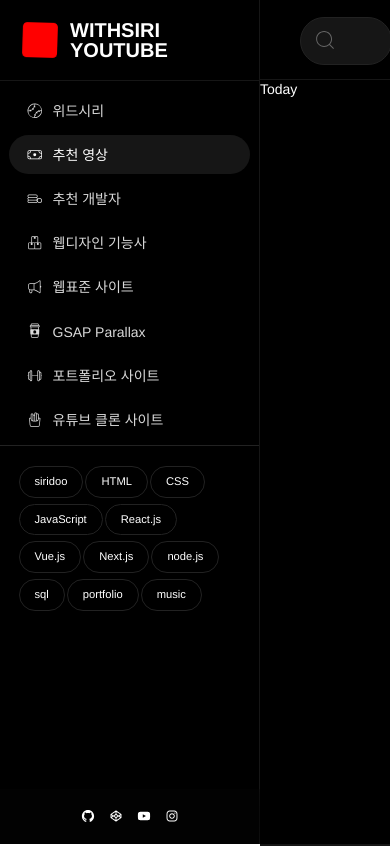
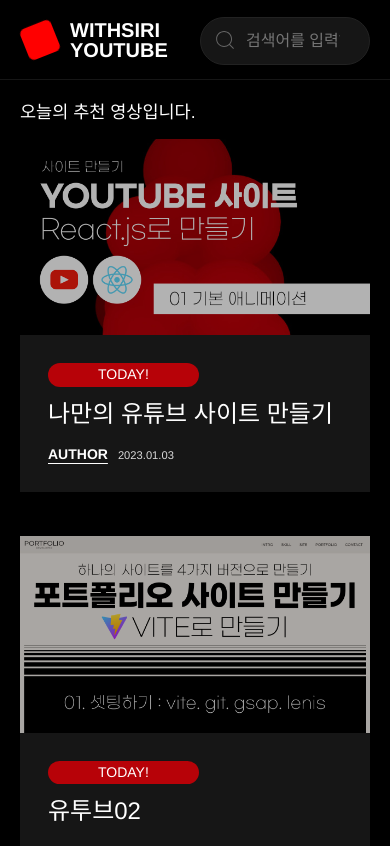
Before and after one commit to withsiri/withsiri-youtube, a React (Create React App) app: page /today in a window 390 px wide. Shown: the top 846 px of the page. Built offline with nearby package versions, Linux system fonts and the light colour scheme; a web font is replaced by a local one.

Commit message:
추천 영상 작업

```diff
--- a/src/assets/scss/section/_header.scss
+++ b/src/assets/scss/section/_header.scss
@@ -1,5 +1,9 @@
 .header_logo {
     border-bottom: 1px solid var(--black100);
+
+    @media (max-width: 800px){
+        border-bottom: 0;
+    }
 
     a {
         display: flex;
@@ -103,6 +107,10 @@
     background-color: var(--blackAlpha100);
     backdrop-filter: blur(10px);
 
+    @media (max-width: 800px){
+        display: none;
+    }
+
     li {
         display: inline-block;
 
--- a/src/assets/scss/section/_layout.scss
+++ b/src/assets/scss/section/_layout.scss
@@ -4,8 +4,7 @@
     top: 0;
     width: 260px;
     height: 100%;
-    z-index: 1000;
-    background-color: #000;
+    z-index: 10000;
     overflow-y: auto;
     border-right: 1px solid var(--black100);
 }
@@ -14,7 +13,6 @@
     min-height: 100vh;
     margin: 0 auto;
     padding-left: 260px;
-    background-color: #000
 }
 #footer {
     background-color: var(--black100);
@@ -25,3 +23,25 @@
     color: var(--black400);
     font-size: 0.8rem;
 }
+
+@media (max-width: 800px) {
+    #header {
+        left: -260px;
+
+        h1 {
+            position: fixed;
+            left: 0;
+            top: 0;
+        }
+    }
+
+    #main {
+        padding-left: 0;
+    }
+
+    #footer {
+        width: 100%;
+        margin-left: 0;
+
+    }
+}
--- a/src/assets/scss/section/_search.scss
+++ b/src/assets/scss/section/_search.scss
@@ -24,3 +24,23 @@
         color: var(--white);
     }
 }
+
+@media (max-width: 800px){
+    .search_inner {
+        position: fixed;
+        left: 0;
+        top: 0;
+        width: 100%;
+        z-index: 1000;
+        background-color: var(--blackAlpha500);
+        backdrop-filter: blur(10px);
+        padding: 17px 20px 17px 200px;
+
+        label {
+            left: 213px;
+        }
+        input {
+            padding: 14px 14px 14px 45px;
+        }
+    }
+}
--- /dev/null
+++ b/src/assets/scss/section/_today.scss
@@ -0,0 +1,92 @@
+.today_inner {
+    display: flex;
+    background-color: var(--black100);
+    margin-bottom: 3.125rem;
+
+    .today_thumb {
+        width: 40%;
+    }
+    .today_text {
+        width: 60%;
+        padding: 2rem;
+
+        .today {
+            background-color: #b70208;
+            padding: 2px 50px;
+            border-radius: 40px;
+            text-transform: uppercase;
+            margin-bottom: 10px;
+            display: inline-block;
+        }
+        .title {
+            font-size: 2rem;
+            margin-bottom: 1rem;
+            @include one-line;
+        }
+        .desc {
+            margin-bottom: 1rem;
+            color: var(--white200);
+            @include line(4);
+        }
+        .info {
+            .author {
+                font-size: 1rem;
+                margin-right: 10px;
+                font-weight: 900;
+                text-decoration: underline;
+                text-underline-position: under;
+                text-transform: uppercase;
+            }
+            .date {
+                font-size: 0.8rem;
+                color: var(--white200);
+            }
+        }
+
+    }
+}
+
+@media (max-width: 1700px) {
+    .today_inner {
+        .today_thumb {
+            width: 500px;
+        }
+        .today_text {
+            width: calc(100% - 500px);
+
+
+            .desc {
+                @include line(2);
+            }
+        }
+
+    }
+}
+
+@media (max-width: 1200px) {
+    .today_inner {
+        flex-direction: column;
+
+        .today_thumb {
+            width: 100%;
+        }
+        .today_text {
+            width: 100%;
+
+            .title {
+                font-size: 24px;
+            }
+            .desc {
+                display: none;
+            }
+        }
+
+    }
+}
+
+@media (max-width: 800px){
+    #todayPage,
+    #today {
+        margin-top: 80px;
+    }
+}
--- a/src/assets/scss/setting/_common.scss
+++ b/src/assets/scss/setting/_common.scss
@@ -0,0 +1,61 @@
+body {
+    background-color: var(--black);
+    color: var(--white);
+}
+
+
+// 섹션 공통요소
+section {
+    padding: 40px;
+
+    @media (max-width: 800px){
+        padding: 20px;
+    }
+
+    h2 {
+        font-size: 1.25rem;
+        margin-bottom: 1rem;
+    }
+}
+
+
+// 마우스 오버 아이콘
+.play_icon {
+    a {
+        position: relative;
+        display: block;
+        cursor: pointer;
+        width: 100%;
+        height: 100%;
+
+        &::before {
+            content: '';
+            width: 100%;
+            height: 100%;
+            background-color: var(--blackAlpha200);
+            position: absolute;
+            left: 0;
+            top: 0;
+        }
+        &:hover::before {
+            background-color: var(--blackAlpha);
+        }
+
+        &::after {
+            content: '';
+            width: 80px;
+            height: 80px;
+            background: rgba(0,0,0,.588) url(../../img/icon/play.svg) no-repeat center;
+            border-radius: 50%;
+            position: absolute;
+            left: 50%;
+            top: 50%;
+            transform: translate(-50%, -50%);
+            opacity: 0;
+        }
+
+        &:hover::after {
+            opacity: 1;
+        }
+    }
+}
--- a/src/assets/scss/setting/_mixin.scss
+++ b/src/assets/scss/setting/_mixin.scss
@@ -0,0 +1,15 @@
+// 한줄 효과
+@mixin one-line {
+    overflow: hidden;
+    white-space: nowrap;
+    text-overflow: ellipsis;
+}
+
+// 두줄이상 효과
+@mixin line($num) {
+    overflow: hidden;
+    text-overflow: ellipsis;
+    display: -webkit-box;
+    -webkit-line-clamp: $num;
+    -webkit-box-orient: vertical;
+}
--- a/src/assets/scss/setting/_vars.scss
+++ b/src/assets/scss/setting/_vars.scss
@@ -9,8 +9,12 @@
     --black400: #444;
     --black500: #000;
 
-
-    --blackAlpha100: #11111125;
+    --blackAlpha: #00000000;
+    --blackAlpha100: #00000025;
+    --blackAlpha200: #0000004d;
+    --blackAlpha300: #00000091;
+    --blackAlpha400: #000000c3;
+    --blackAlpha500: #000000eb;
 
     --white: #fff;
     --white100: #efefef;
@@ -34,6 +38,7 @@
     -moz-osx-font-smoothing: grayscale;
     -webkit-text-size-adjust: 100%;
 
+
     @media (max-width: 800px) {
         font-size: 14px;
         line-height: 1.4;
--- a/src/assets/scss/style.scss
+++ b/src/assets/scss/style.scss
@@ -11,3 +11,4 @@
 @import "section/layout";
 @import "section/header";
 @import "section/search";
+@import "section/today";
--- a/src/components/contents/Today.jsx
+++ b/src/components/contents/Today.jsx
@@ -1,8 +1,36 @@
 import React from "react"
+
+import { todayText } from "../../data/today"
+import { Link } from "react-router-dom"
 
 const Today = () => {
     return (
-        <div>Today</div>
+        <section id="today">
+            <div className="today_inner">
+                <div className="today_thumb play_icon">
+                    <Link to={todayText[0].page}>
+                        <img src={todayText[0].img} alt={todayText[0].title} />
+                    </Link>
+                </div>
+                <div className="today_text">
+                    <span className="today">today!</span>
+                    <h3 className="title">
+                        <Link to={todayText[0].page}>
+                            {todayText[0].title}
+                        </Link>
+                    </h3>
+                    <p className="desc">{todayText[0].desc}</p>
+                    <div className="info">
+                        <span className="author">
+                            <Link to={`/channel/${todayText[0].channelId}`}>
+                                {todayText[0].author}
+                            </Link>
+                        </span>
+                        <span className="date">{todayText[0].date}</span>
+                    </div>
+                </div>
+            </div>
+        </section>
     )
 }
 
--- /dev/null
+++ b/src/data/today.js
@@ -0,0 +1,82 @@
+import todayView01 from "../assets/img/today/todayView01.jpg"
+import todayView02 from "../assets/img/today/todayView02.jpg"
+import todayView03 from "../assets/img/today/todayView03.jpg"
+import todayView04 from "../assets/img/today/todayView04.jpg"
+import todayView05 from "../assets/img/today/todayView05.jpg"
+import todayView06 from "../assets/img/today/todayView06.jpg"
+import todayView07 from "../assets/img/today/todayView07.jpg"
+import todayView08 from "../assets/img/today/todayView08.jpg"
+
+export const todayText = [
+    {
+        img: todayView01,
+        title: "나만의 유튜브 사이트 만들기",
+        desc: "유투브 설명설명설명설명, 유튜브 설명설명설명 언제 어디서나 빠르고 간편하게 수업을 시작할 수 있도록 통합 계정과 브라우저로 수업에 필요한 도구들을 연결합니다. 유투브 설명설명설명설명, 유튜브 설명설명설명 언제 어디서나 빠르고 간편하게 수업을 시작할 수 있도록 통합 계정과 브라우저로 수업에 필요한 도구들을 연결합니다. 유투브 설명설명설명설명, 유튜브 설명설명설명 언제 어디서나 빠르고 간편하게 수업을 시작할 수 있도록 통합 계정과 브라우저로 수업에 필요한 도구들을 연결합니다.",
+        author: "author",
+        channelId: "",
+        date: "2023.01.03",
+        page: "/youtube"
+    },
+    {
+        img: todayView02,
+        title: "유투브02",
+        desc: "",
+        author: "",
+        channelId: "",
+        date: "2023.01.03",
+        page: "/port"
+    },
+    {
+        img: todayView03,
+        title: "유투브03",
+        desc: "",
+        author: "",
+        channelId: "",
+        date: "2023.01.03",
+        page: "/port"
+    },
+    {
+        img: todayView04,
+        title: "유투브04",
+        desc: "",
+        author: "",
+        channelId: "",
+        date: "2023.01.03",
+        page: "/port"
+    },
+    {
+        img: todayView05,
+        title: "유투브05",
+        desc: "",
+        author: "",
+        channelId: "",
+        date: "2023.01.03"
+    },
+    {
+        img: todayView06,
+        title: "유투브06",
+        desc: "",
+        author: "",
+        channelId: "",
+        date: "2023.01.03",
+        page: "/port"
+    },
+    {
+        img: todayView07,
+        title: "유투브07",
+        desc: "",
+        author: "",
+        channelId: "",
+        date: "2023.01.03",
+        page: "/port"
+    },
+    {
+        img: todayView08,
+        title: "유투브08",
+        desc: "",
+        author: "",
+        channelId: "",
+        date: "2023.01.03",
+        page: "/port"
+    },
+]
--- a/src/pages/Home.jsx
+++ b/src/pages/Home.jsx
@@ -14,7 +14,6 @@
         <Main
             title="withsiri youtube"
             description="withsiri 유튜브 채널에 오신것을 환영합니다">
-            Home
 
             <Today />
             <Developher />
--- a/src/pages/Today.jsx
+++ b/src/pages/Today.jsx
@@ -1,12 +1,45 @@
 import React from "react"
 import Main from "../components/section/Main"
+
+
+import { todayText } from "../data/today"
+import { Link } from "react-router-dom"
 
 const Today = () => {
     return (
         <Main
             title = "추천 영상"
             description="오늘의 추천 유튜브 영상입니다.">
-            Today
+
+            <section id="todayPage">
+                <h2>오늘의 추천 영상입니다.</h2>
+                {todayText.map((today, key) => (
+                    <div className="today_inner" key={key}>
+                        <div className="today_thumb play_icon">
+                            <Link to={today.page}>
+                                <img src={today.img} alt={today.title} />
+                            </Link>
+                        </div>
+                        <div className="today_text">
+                            <span className="today">today!</span>
+                            <h3 className="title">
+                                <Link to={today.page}>
+                                    {today.title}
+                                </Link>
+                            </h3>
+                            <p className="desc">{today.desc}</p>
+                            <div className="info">
+                                <span className="author">
+                                    <Link to={`/channel/${today.channelId}`}>
+                                        {today.author}
+                                    </Link>
+                                </span>
+                                <span className="date">{today.date}</span>
+                            </div>
+                        </div>
+                    </div>
+                ))}
+            </section>
         </Main>
     )
 }
```
